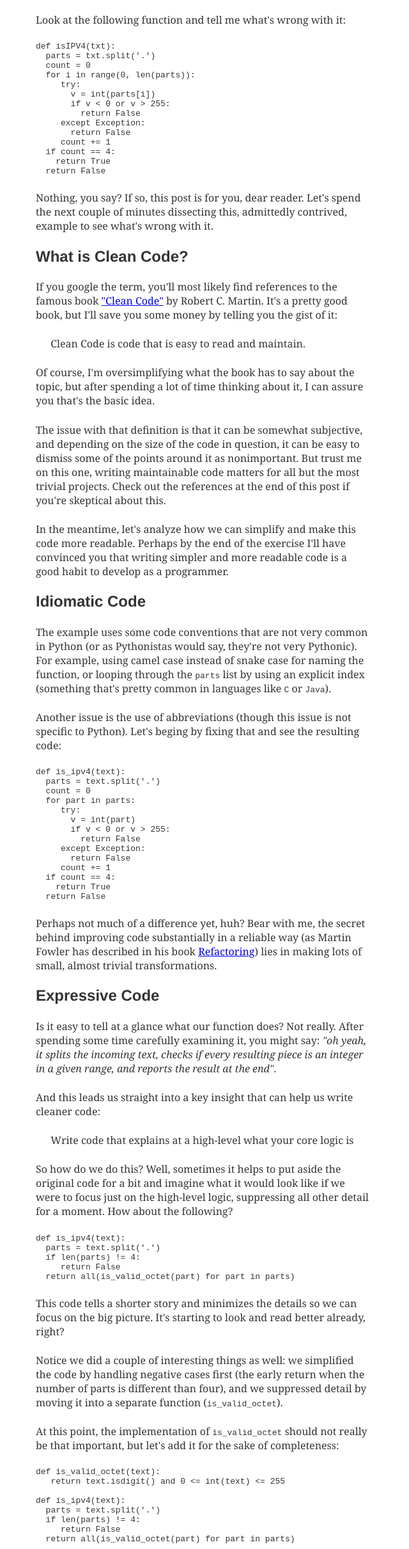
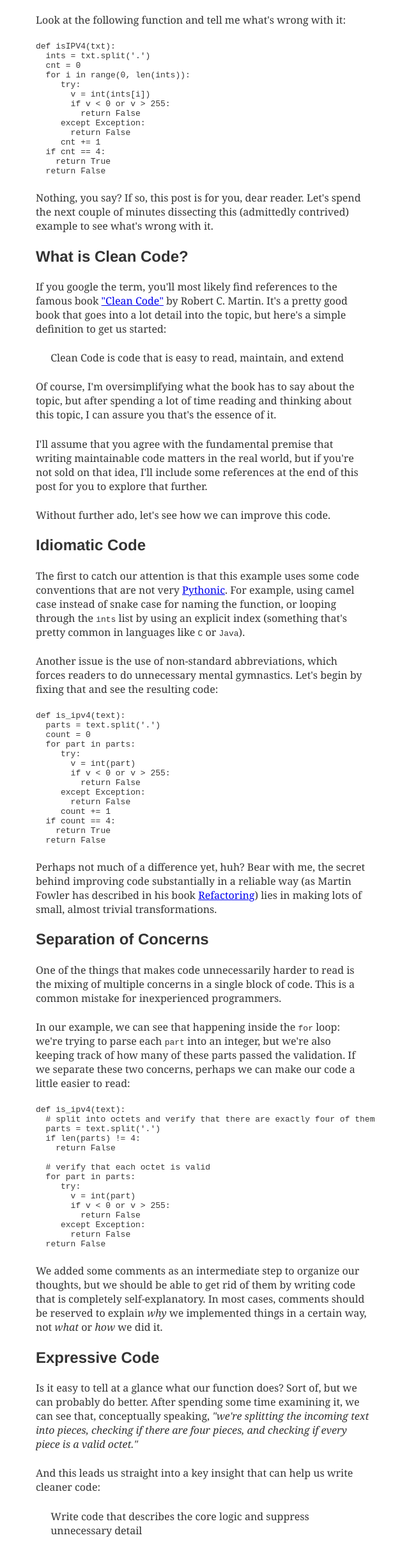
Before and after one commit to zxul767/ex-machina, a Gatsby site: page /clean-code/ in a window 1280 px wide. Shown: the part 139-2560 px from the top of the page at 64% size, without its empty margins (323-963 px from the left). Built offline with nearby package versions, Linux system fonts and the light colour scheme; Gatsby itself is replaced by a stand-in of ours; some packages are replaced by stand-ins of ours; code samples lack their colours; what typography-theme-lincoln would draw is missing.

Commit message:
First revision of "Clean Code" post
+ Edited several sections to simplify and improve reading flow
+ Edited code example to convey some important points
+ Added missing links to slide deck in "Further Reading" section

````diff
--- a/content/blog/clean-code/index.md
+++ b/content/blog/clean-code/index.md
@@ -8,38 +8,38 @@ Look at the following function and tell me what's wrong with it:
 
 ```python
 def isIPV4(txt):
-  parts = txt.split('.')
-  count = 0
-  for i in range(0, len(parts)):
+  ints = txt.split('.')
+  cnt = 0
+  for i in range(0, len(ints)):
      try:
-       v = int(parts[i])
+       v = int(ints[i])
        if v < 0 or v > 255:
          return False
      except Exception:
        return False
-     count += 1
-  if count == 4:
+     cnt += 1
+  if cnt == 4:
     return True
   return False
 ```
 
-Nothing, you say? If so, this post is for you, dear reader. Let's spend the next couple of minutes dissecting this, admittedly contrived, example to see what's wrong with it.
+Nothing, you say? If so, this post is for you, dear reader. Let's spend the next couple of minutes dissecting this (admittedly contrived) example to see what's wrong with it.
 
 ## What is Clean Code?
-If you google the term, you'll most likely find references to the famous book ["Clean Code"](https://www.amazon.com/Clean-Code-Handbook-Software-Craftsmanship/dp/0132350882) by Robert C. Martin. It's a pretty good book, but I'll save you some money by telling you the gist of it:
+If you google the term, you'll most likely find references to the famous book ["Clean Code"](https://www.amazon.com/Clean-Code-Handbook-Software-Craftsmanship/dp/0132350882) by Robert C. Martin. It's a pretty good book that goes into a lot detail into the topic, but here's a simple definition to get us started:
 
-> Clean Code is code that is easy to read and maintain.
+> Clean Code is code that is easy to read, maintain, and extend
 
-Of course, I'm oversimplifying what the book has to say about the topic, but after spending a lot of time thinking about it, I can assure you that's the basic idea.
+Of course, I'm oversimplifying what the book has to say about the topic, but after spending a lot of time reading and thinking about this topic, I can assure you that's the essence of it.
 
-The issue with that definition is that it can be somewhat subjective, and depending on the size of the code in question, it can be easy to dismiss some of the points around it as nonimportant. But trust me on this one, writing maintainable code matters for all but the most trivial projects. Check out the references at the end of this post if you're skeptical about this.
+I'll assume that you agree with the fundamental premise that writing maintainable code matters in the real world, but if you're not sold on that idea, I'll include some references at the end of this post for you to explore that further.
 
-In the meantime, let's analyze how we can simplify and make this code more readable. Perhaps by the end of the exercise I'll have convinced you that writing simpler and more readable code is a good habit to develop as a programmer.
+Without further ado, let's see how we can improve this code.
 
 ## Idiomatic Code
-The example uses some code conventions that are not very common in Python (or as Pythonistas would say, they're not very Pythonic). For example, using camel case instead of snake case for naming the function, or looping through the `parts` list by using an explicit index (something that's pretty common in languages like `C` or `Java`).
+The first to catch our attention is that this example uses some code conventions that are not very [Pythonic](https://stackoverflow.com/questions/25011078/what-does-pythonic-mean#:~:text=Pythonic%20means%20code%20that%20doesn,is%20intended%20to%20be%20used.). For example, using camel case instead of snake case for naming the function, or looping through the `ints` list by using an explicit index (something that's pretty common in languages like `C` or `Java`).
 
-Another issue is the use of abbreviations (though this issue is not specific to Python). Let's beging by fixing that and see the resulting code:
+Another issue is the use of non-standard abbreviations, which forces readers to do unnecessary mental gymnastics. Let's begin by fixing that and see the resulting code:
 
 ```python
 def is_ipv4(text):
@@ -60,14 +60,39 @@ def is_ipv4(text):
 
 Perhaps not much of a difference yet, huh? Bear with me, the secret behind improving code substantially in a reliable way (as Martin Fowler has described in his book [Refactoring](https://martinfowler.com/books/refactoring.html)) lies in making lots of small, almost trivial transformations.
 
+## Separation of Concerns
+One of the things that makes code unnecessarily harder to read is the mixing of multiple concerns in a single block of code. This is a common mistake for inexperienced programmers.
+
+In our example, we can see that happening inside the `for` loop: we're trying to parse each `part` into an integer, but we're also keeping track of how many of these parts passed the validation. If we separate these two concerns, perhaps we can make our code a little easier to read:
+
+```python
+def is_ipv4(text):
+  # split into octets and verify that there are exactly four of them
+  parts = text.split('.')
+  if len(parts) != 4:
+    return False
+
+  # verify that each octet is valid
+  for part in parts:
+     try:
+       v = int(part)
+       if v < 0 or v > 255:
+         return False
+     except Exception:
+       return False
+  return False
+```
+
+We added some comments as an intermediate step to organize our thoughts, but we should be able to get rid of them by writing code that is completely self-explanatory. In most cases, comments should be reserved to explain _why_ we implemented things in a certain way, not _what_ or _how_ we did it.
+
 ## Expressive Code
-Is it easy to tell at a glance what our function does? Not really. After spending some time carefully examining it, you might say: _"oh yeah, it splits the incoming text, checks if every resulting piece is an integer in a given range, and reports the result at the end"_.
+Is it easy to tell at a glance what our function does? Sort of, but we can probably do better. After spending some time examining it, we can see that, conceptually speaking, _"we're splitting the incoming text into pieces, checking if there are four pieces, and checking if every piece is a valid octet."_
 
 And this leads us straight into a key insight that can help us write cleaner code:
 
-> Write code that explains at a high-level what your core logic is
+> Write code that describes the core logic and suppress unnecessary detail
 
-So how do we do this? Well, sometimes it helps to put aside the original code for a bit and imagine what it would look like if we were to focus just on the high-level logic, suppressing all other detail for a moment. How about the following?
+If we try to restructure our code to follow this principle, we may get the following:
 
 ```python
 def is_ipv4(text):
@@ -77,11 +102,9 @@ def is_ipv4(text):
   return all(is_valid_octet(part) for part in parts)
 ```
 
-This code tells a shorter story and minimizes the details so we can focus on the big picture. It's starting to look and read better already, right?
+This code tells a shorter story and minimizes the details so we can focus on the big picture. This definitely is easier to grasp at a glance.
 
-Notice we did a couple of interesting things as well: we simplified the code by handling negative cases first (the early return when the number of parts is different than four), and we suppressed detail by moving it into a separate function (`is_valid_octet`).
-
-At this point, the implementation of `is_valid_octet` should not really be that important, but let's add it for the sake of completeness:
+At this point, the implementation of `is_valid_octet` should not really be that important (if we assume the implementer will honor the function's signature), but let's add it for the sake of completeness:
 
 ```python
 def is_valid_octet(text):
@@ -97,23 +120,33 @@ def is_ipv4(text):
 Notice how we avoided using a `try/except` block and used a more idiomatic way to test whether a value lies in a range, thus simplifying the definition of `is_valid_octet` substantially.
 
 ## Summary
-
-The resulting code is simpler and easier to read, but is that it? We made it prettier? No, not quite. Let me state a couple of (perhaps) non-obvious points that justify our efforts.
+The resulting code is simpler and easier to read, but did we just make the code "prettier"? Is that all we gained by doing these refactorings? On the surface, it may seem so, but let me state a couple of (perhaps) non-obvious points that can shed more light on why this effort goes beyond making things "prettier".
 
 #### Readability improves programmer efficiency
-We read code way more than we write code. That's a fact for the vast majority of programmers. It makes sense to optimize our reading time by structuring our code in ways that make it easy to understand and modify it in the future.
+In professional settings, we almost always read code way more than we write code. This is easy to see if you think about the times you've had to add a new feature to an existing codebase, and before you could do so you had to understand how it worked.
+
+The additional cost we incur upfront to make things simpler is easily payed back many times over by the time we save ourselves and other maintainers when maintaining the code in the future.
 
 #### Bugs are easier to spot in clean code
-Whenever a piece of code is easy to grasp, it's easier to spot mistakes in logic. It's also easier to see a mismatch between implementation and intention (e.g., when the function name says something but the implementation contradicts that). In complex code, this is much harder to do.
+Whenever a piece of code is easy to grasp, it's easier to spot mistakes in its logic. It's also easier to see a mismatch between implementation and intention (e.g., when the function name says something but the implementation contradicts that). In code that doesn't adhere to "clean code" principles, this is much harder to do.
 
 #### Programmer frustration decreases with clean code
-This may at first seem odd, but our motivation and our ability to remain productive in a project is definitely correlated with the amount of frustration we face on a daily basis with code (which, sadly, turns out to be inherently simple once it's been untangled). Clean code can reduce this daily frustration, thus increasing our productivity.
+Our motivation and our ability to remain productive in a project is correlated with the amount of frustration we face on a daily basis with the codebase (which is often not intrinsically difficult, it just happens to have been poorly structured). Clean code can reduce this daily frustration, thus increasing our productivity and our happiness in the job.
 
-Besides, who doesn't want to be happy in their job?
+#### Did we miss something?
+Yes, there is one thing we didn't mention throughout this exercise: as is explained in any good book on refactoring, having tests is a very important pre-condition to do refactorings with confidence.
+
+In the example we considered, the transformations were more or less straightforward, but can we be sure that we didn't alter the (presumably correct) workings of the original code?
 
 ## Further Reading
+At the beginning of this post, I assumed that you agreed with the premise that writing clear and maintainable code matters. If you're skeptical about this idea, the "Clean Code" book expands on it and provides references to studies done in the industry in this regard.
+
+If you've been in this industry for a while, you may not need further convincing, having experienced first hand the pain that dealing with legacy codebases implies (typically code that doesn't adhere to "clean code" practices.)
+
 If you found this post interesting or useful, I'm sure you'll find the following materials interesting as well.
 
-+ [Clean Code Slides](https://www.google.com). I put together this slide deck a couple of years ago while working at [Wizeline](https://www.wizeline.com/)
++ [Clean Code Slides](https://docs.google.com/presentation/d/1sZe0yQkoeR1S8IvyQst94hoFKk_Kcu2Gxzf8rHL4ZWM/edit?usp=sharing). I put together this slide deck a couple of years ago while working at [Wizeline](https://www.wizeline.com/)
+
 + [Clean Code](https://www.amazon.com/Clean-Code-Handbook-Software-Craftsmanship/dp/0132350882) by Robert C. Martin. The must-read reference on "Clean Code"
+
 + [The Art of Readable Code](https://www.amazon.com/dp/B0064CZ1XE/ref=dp-kindle-redirect?_encoding=UTF8&btkr=1) by Dustin Boswell. Similar in spirit to "Clean Code", but worth reading for the additional insights and angles it presents
````
